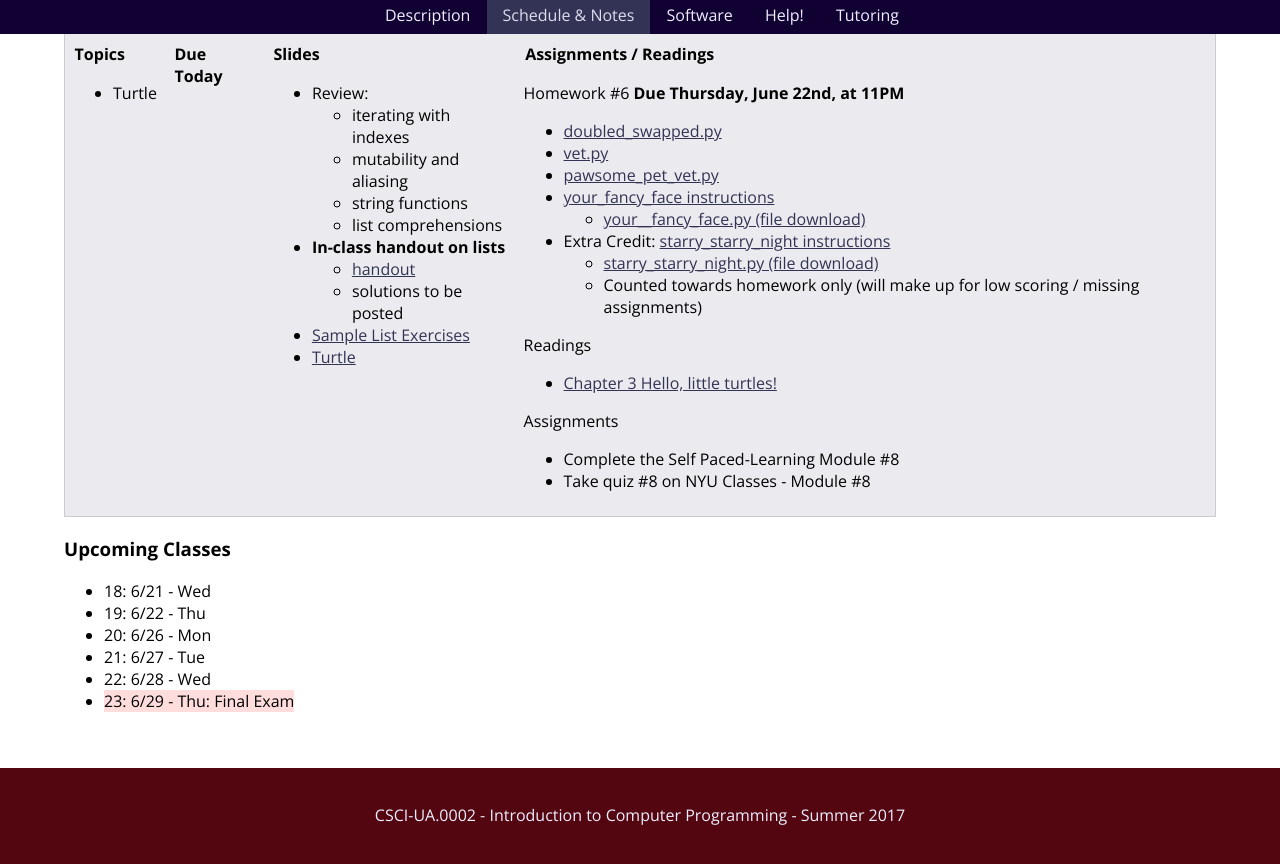
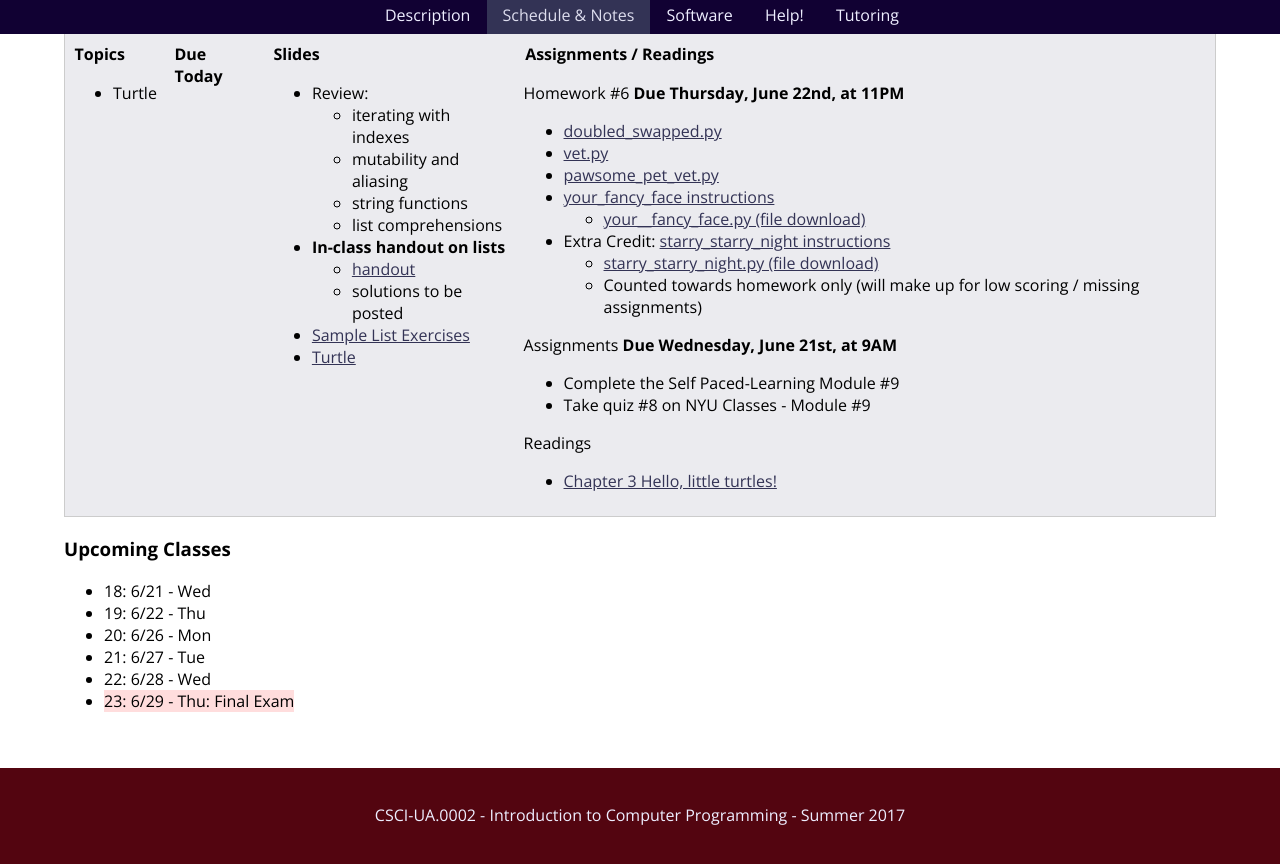
Before and after one commit to foureyes/csci-ua.0002-summer2017-001, a Jekyll site: the page built from schedule.markdown, in a window 1280 px wide and 900 px high, scrolled down 6999 px. Shown: the top 864 px of the window. Built offline with Jekyll 4.4.1, drawn with Linux system fonts in a browser that asks for light colours; some of the changed text lies outside the part shown.

Commit message:
fix quiz due dates

```diff
--- a/_includes/classes/class-17.markdown
+++ b/_includes/classes/class-17.markdown
@@ -34,14 +34,14 @@ Homework #6 __Due Thursday, June 22nd, at 11PM__
 	* [starry_starry_night.py (file download)](homework/hw08/starry_starry_night_ec.py)
 	* Counted towards homework only (will make up for low scoring / missing assignments)
 
+Assignments __Due Wednesday, June 21st, at 9AM__
+
+* Complete the Self Paced-Learning Module #9
+* Take quiz #8 on NYU Classes - Module #9
 
 Readings
 
 * [Chapter 3 Hello, little turtles!](http://openbookproject.net/thinkcs/python/english3e/hello_little_turtles.html)
 
-Assignments
-
-* Complete the Self Paced-Learning Module #8
-* Take quiz #8 on NYU Classes - Module #8
 
 </article>
```
Also changed, not shown: _includes/classes/class-13.markdown (+3 -7 lines).
